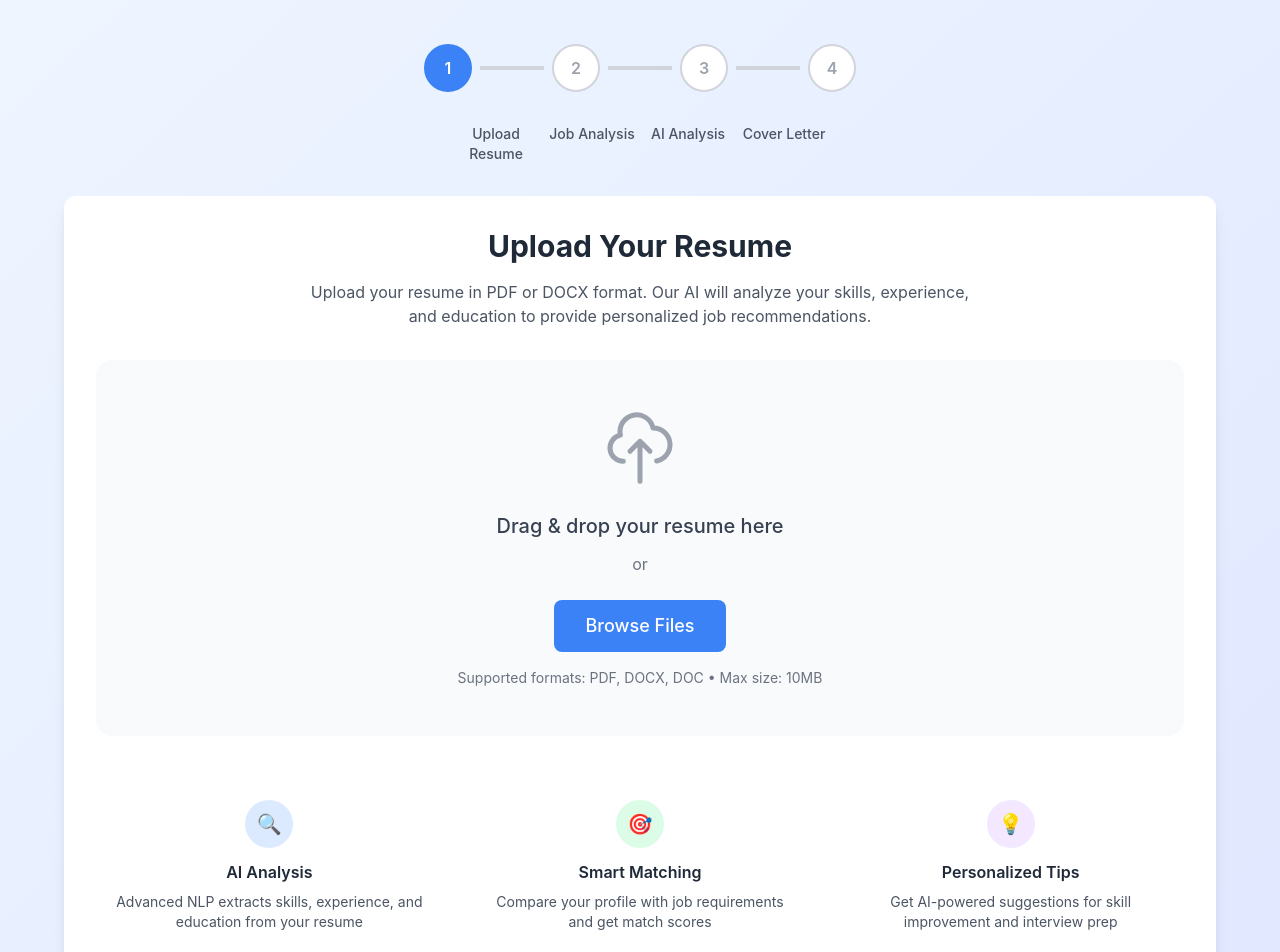
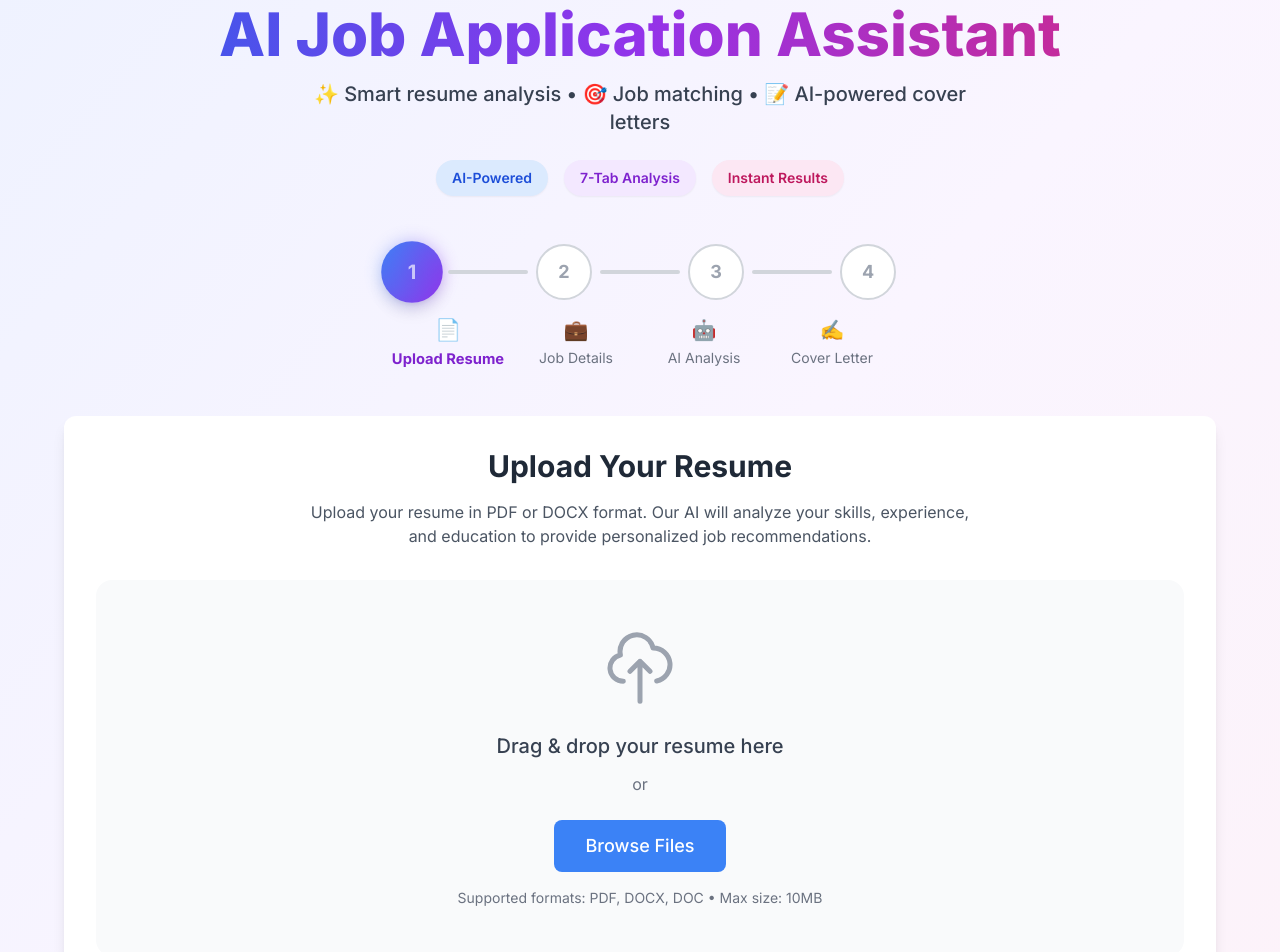
Before and after one commit to nm-safran/AI_Job_Assistant, a React (Create React App) app in the folder frontend/: page / in a window 1280 px wide. Shown: the part 120-1072 px from the top of the page. Built offline with nearby package versions, Linux system fonts and the light colour scheme; the HTML template or start-up script is replaced by a standard one.

Commit message:
feat: enhance UI components and styles for improved user experience and engagement

```diff
--- a/frontend/public/index.html
+++ b/frontend/public/index.html
@@ -4,40 +4,23 @@
     <meta charset="utf-8" />
     <link rel="icon" href="%PUBLIC_URL%/favicon.ico" />
     <meta name="viewport" content="width=device-width, initial-scale=1" />
-    <meta name="theme-color" content="#000000" />
+    <meta name="theme-color" content="#667eea" />
     <meta
       name="description"
-      content="Web site created using create-react-app"
+      content="AI-powered job application assistant with resume analysis, job matching, and cover letter generation"
     />
     <link rel="apple-touch-icon" href="%PUBLIC_URL%/logo192.png" />
-    <!--
-      manifest.json provides metadata used when your web app is installed on a
-      user's mobile device or desktop. See https://developers.google.com/web/fundamentals/web-app-manifest/
-    -->
     <link rel="manifest" href="%PUBLIC_URL%/manifest.json" />
-    <!--
-      Notice the use of %PUBLIC_URL% in the tags above.
-      It will be replaced with the URL of the `public` folder during the build.
-      Only files inside the `public` folder can be referenced from the HTML.
 
-      Unlike "/favicon.ico" or "favicon.ico", "%PUBLIC_URL%/favicon.ico" will
-      work correctly both with client-side routing and a non-root public URL.
-      Learn how to configure a non-root public URL by running `npm run build`.
-    -->
-    <title>React App</title>
+    <!-- Google Fonts -->
+    <link rel="preconnect" href="https://fonts.googleapis.com">
+    <link rel="preconnect" href="https://fonts.gstatic.com" crossorigin>
+    <link href="https://fonts.googleapis.com/css2?family=Inter:wght@400;500;600;700;800;900&display=swap" rel="stylesheet">
+
+    <title>AI Job Assistant - Smart Resume Analysis & Cover Letter Generator</title>
   </head>
   <body>
     <noscript>You need to enable JavaScript to run this app.</noscript>
     <div id="root"></div>
-    <!--
-      This HTML file is a template.
-      If you open it directly in the browser, you will see an empty page.
-
-      You can add webfonts, meta tags, or analytics to this file.
-      The build step will place the bundled scripts into the <body> tag.
-
-      To begin the development, run `npm start` or `yarn start`.
-      To create a production bundle, use `npm run build` or `yarn build`.
-    -->
   </body>
 </html>
--- a/frontend/src/App.js
+++ b/frontend/src/App.js
@@ -43,41 +43,77 @@ function App() {
   };
 
   return (
-    <div className="min-h-screen bg-gradient-to-br from-blue-50 to-indigo-100">
-      <div className="container mx-auto px-4 py-8">
-        <header className="text-center mb-12">
-          <h1 className="text-4xl font-bold text-gray-800 mb-4">
-            🤖 AI Job Application Assistant
+    <div className="min-h-screen bg-gradient-to-br from-indigo-50 via-purple-50 to-pink-50 animate-fade-in">
+      <div className="container mx-auto px-4 py-8 max-w-7xl">
+        {/* Enhanced Header */}
+        <header className="text-center mb-12 animate-slide-up">
+          <div className="inline-block mb-4">
+            <div className="text-6xl mb-4 animate-bounce">🤖</div>
+          </div>
+          <h1 className="text-5xl md:text-6xl font-extrabold bg-gradient-to-r from-blue-600 via-purple-600 to-pink-600 bg-clip-text text-transparent mb-4">
+            AI Job Application Assistant
           </h1>
-          <p className="text-lg text-gray-600">
-            Smart resume analysis, job matching, and cover letter generation
+          <p className="text-xl text-gray-700 font-medium max-w-2xl mx-auto">
+            ✨ Smart resume analysis • 🎯 Job matching • 📝 AI-powered cover letters
           </p>
+          <div className="mt-6 flex justify-center gap-4 flex-wrap">
+            <span className="px-4 py-2 bg-blue-100 text-blue-700 rounded-full text-sm font-semibold shadow-sm">AI-Powered</span>
+            <span className="px-4 py-2 bg-purple-100 text-purple-700 rounded-full text-sm font-semibold shadow-sm">7-Tab Analysis</span>
+            <span className="px-4 py-2 bg-pink-100 text-pink-700 rounded-full text-sm font-semibold shadow-sm">Instant Results</span>
+          </div>
         </header>
 
-        {/* Progress Steps */}
-        <div className="flex justify-center mb-8">
+        {/* Enhanced Progress Steps */}
+        <div className="mb-12 animate-scale-in">
+          <div className="flex justify-center mb-4">
             {[1, 2, 3, 4].map(step => (
               <div key={step} className="flex items-center">
-              <div className={`w-12 h-12 rounded-full flex items-center justify-center border-2 font-semibold transition-all ${currentStep >= step
-                ? 'bg-primary text-white border-primary'
-                : 'bg-white text-gray-400 border-gray-300'
-                }`}>
-                {step}
+                <div className="relative">
+                  <div
+                    className={`w-14 h-14 rounded-full flex items-center justify-center font-bold text-lg transition-all duration-300 ${currentStep >= step
+                        ? 'bg-gradient-to-br from-blue-500 to-purple-600 text-white shadow-lg scale-110'
+                        : 'bg-white text-gray-400 border-2 border-gray-300'
+                      }`}
+                  >
+                    {currentStep > step ? '✓' : step}
+                  </div>
+                  {currentStep === step && (
+                    <div className="absolute -inset-1 bg-gradient-to-r from-blue-500 to-purple-600 rounded-full opacity-30 blur animate-pulse"></div>
+                  )}
                 </div>
                 {step < 4 && (
-                <div className={`w-16 h-1 mx-2 transition-all ${currentStep > step ? 'bg-primary' : 'bg-gray-300'
-                  }`}></div>
+                  <div className="relative w-20 h-1 mx-2">
+                    <div className="absolute inset-0 bg-gray-300 rounded"></div>
+                    <div
+                      className={`absolute inset-0 rounded transition-all duration-500 ${currentStep > step ? 'bg-gradient-to-r from-blue-500 to-purple-600' : 'w-0'
+                        }`}
+                    ></div>
+                  </div>
                 )}
               </div>
             ))}
           </div>
 
-        {/* Step Labels */}
-        <div className="flex justify-center mb-8 text-sm font-medium text-gray-600">
-          <div className="w-24 text-center">Upload Resume</div>
-          <div className="w-24 text-center">Job Analysis</div>
-          <div className="w-24 text-center">AI Analysis</div>
-          <div className="w-24 text-center">Cover Letter</div>
+          {/* Step Labels with Icons */}
+          <div className="flex justify-center text-sm">
+            {[
+              { label: 'Upload Resume', icon: '📄' },
+              { label: 'Job Details', icon: '💼' },
+              { label: 'AI Analysis', icon: '🤖' },
+              { label: 'Cover Letter', icon: '✍️' }
+            ].map((item, idx) => (
+              <div
+                key={idx}
+                className={`w-32 text-center transition-all duration-300 ${currentStep === idx + 1
+                    ? 'text-purple-700 font-bold scale-105'
+                    : 'text-gray-500'
+                  }`}
+              >
+                <div className="text-xl mb-1">{item.icon}</div>
+                <div>{item.label}</div>
+              </div>
+            ))}
+          </div>
         </div>
 
         {/* Step Content */}
--- a/frontend/src/components/AnalysisResults.js
+++ b/frontend/src/components/AnalysisResults.js
@@ -111,23 +111,23 @@ const AnalysisResults = ({ resumeData, jobDescription, sessionId, onNext, onBack
         </div>
       </div>
 
-      {/* Instruction Banner */}
-      <div className="px-4 py-3 bg-blue-50 border-b-2 border-blue-200">
-        <p className="text-center text-sm font-semibold text-blue-800">
-          👇 Click on each tab to explore different AI analyses (7 tabs available)
+      {/* Enhanced Instruction Banner */}
+      <div className="px-6 py-4 bg-gradient-to-r from-blue-50 via-purple-50 to-pink-50 border-b-2 border-purple-200">
+        <p className="text-center text-base font-bold bg-gradient-to-r from-blue-600 to-purple-600 bg-clip-text text-transparent">
+          ✨ Click on each tab below to explore comprehensive AI analyses (7 tabs available) ✨
         </p>
       </div>
 
-      {/* Tab Navigation - PROMINENTLY STYLED */}
-      <div className="border-b-2 border-gray-300 bg-gray-50">
+      {/* Enhanced Tab Navigation */}
+      <div className="border-b-2 border-gray-200 bg-gradient-to-r from-gray-50 to-white sticky top-0 z-10 shadow-sm">
         <div className="flex overflow-x-auto">
           {TABS.map(tab => (
             <button
               key={tab}
               onClick={() => setActiveTab(tab)}
-              className={`px-6 py-4 font-bold text-sm border-b-4 transition-all whitespace-nowrap ${activeTab === tab
-                ? 'border-blue-600 text-blue-600 bg-white'
-                : 'border-transparent text-gray-600 hover:text-blue-500 hover:bg-gray-100'
+              className={`relative px-6 py-4 font-bold text-sm border-b-4 transition-all duration-300 whitespace-nowrap ${activeTab === tab
+                  ? 'border-purple-600 text-purple-700 bg-white shadow-md scale-105'
+                  : 'border-transparent text-gray-600 hover:text-purple-500 hover:bg-purple-50 hover:scale-102'
                 }`}
             >
               {tab === 'overview' && '📊 Overview'}
@@ -146,24 +146,30 @@ const AnalysisResults = ({ resumeData, jobDescription, sessionId, onNext, onBack
       <div className="p-8">
         {activeTab === 'overview' && (
           <div className="space-y-8">
-            {/* Skills Summary */}
+            {/* Enhanced Skills Summary */}
             <div className="grid grid-cols-1 md:grid-cols-3 gap-6">
-              <div className="text-center p-6 bg-green-50 rounded-xl border border-green-200">
-                <div className="text-3xl font-bold text-green-600 mb-2">{match_analysis.matching_skills.length}</div>
-                <div className="text-green-800 font-medium">Matching Skills</div>
-                <div className="text-green-600 text-sm mt-2">Skills you have that match the job</div>
+              <div className="text-center p-8 bg-gradient-to-br from-green-50 to-emerald-100 rounded-2xl border-2 border-green-200 shadow-lg hover:shadow-xl transition-all duration-300 hover:-translate-y-1">
+                <div className="text-5xl font-extrabold bg-gradient-to-r from-green-600 to-emerald-600 bg-clip-text text-transparent mb-3">
+                  {match_analysis.matching_skills.length}
+                </div>
+                <div className="text-green-900 font-bold text-lg mb-2">Matching Skills</div>
+                <div className="text-green-700 text-sm mt-2">✅ Skills you have that match the job</div>
               </div>
 
-              <div className="text-center p-6 bg-red-50 rounded-xl border border-red-200">
-                <div className="text-3xl font-bold text-red-600 mb-2">{match_analysis.missing_skills.length}</div>
-                <div className="text-red-800 font-medium">Missing Skills</div>
-                <div className="text-red-600 text-sm mt-2">Skills needed for this job</div>
+              <div className="text-center p-8 bg-gradient-to-br from-red-50 to-pink-100 rounded-2xl border-2 border-red-200 shadow-lg hover:shadow-xl transition-all duration-300 hover:-translate-y-1">
+                <div className="text-5xl font-extrabold bg-gradient-to-r from-red-600 to-pink-600 bg-clip-text text-transparent mb-3">
+                  {match_analysis.missing_skills.length}
+                </div>
+                <div className="text-red-900 font-bold text-lg mb-2">Missing Skills</div>
+                <div className="text-red-700 text-sm mt-2">📚 Skills to learn for this job</div>
               </div>
 
-              <div className="text-center p-6 bg-blue-50 rounded-xl border border-blue-200">
-                <div className="text-3xl font-bold text-blue-600 mb-2">{match_analysis.resume_skills_count}</div>
-                <div className="text-blue-800 font-medium">Total Skills</div>
-                <div className="text-blue-600 text-sm mt-2">Skills identified in your resume</div>
+              <div className="text-center p-8 bg-gradient-to-br from-blue-50 to-purple-100 rounded-2xl border-2 border-blue-200 shadow-lg hover:shadow-xl transition-all duration-300 hover:-translate-y-1">
+                <div className="text-5xl font-extrabold bg-gradient-to-r from-blue-600 to-purple-600 bg-clip-text text-transparent mb-3">
+                  {match_analysis.resume_skills_count}
+                </div>
+                <div className="text-blue-900 font-bold text-lg mb-2">Total Skills</div>
+                <div className="text-blue-700 text-sm mt-2">🎯 Skills identified in your resume</div>
               </div>
             </div>
 
@@ -267,26 +273,29 @@ const AnalysisResults = ({ resumeData, jobDescription, sessionId, onNext, onBack
         )}
       </div>
 
-      {/* Navigation */}
-      <div className="px-8 py-6 border-t-2 border-gray-300 bg-gray-50">
+      {/* Enhanced Navigation */}
+      <div className="px-8 py-8 border-t-2 border-purple-200 bg-gradient-to-r from-gray-50 to-white">
         <div className="flex justify-between items-center">
           <button
             onClick={onBack}
-            className="bg-gray-300 text-gray-700 px-8 py-3 rounded-lg hover:bg-gray-400 transition-colors font-medium shadow"
+            className="group bg-white text-gray-700 px-8 py-4 rounded-xl hover:bg-gray-100 transition-all duration-300 font-semibold shadow-md hover:shadow-lg border-2 border-gray-200 hover:border-gray-300 flex items-center gap-2"
           >
-            ← Back to Job Description
+            <span className="group-hover:-translate-x-1 transition-transform duration-300">←</span>
+            Back to Job Description
           </button>
 
           <div className="text-center">
-            <p className="text-sm text-gray-600 mb-2">Explore all 7 tabs above ☝️</p>
+            <p className="text-sm text-purple-600 mb-3 font-semibold animate-pulse">✨ Explore all 7 tabs above ☝️</p>
             <button
               onClick={() => {
                 window.scrollTo(0, 0);
                 onNext(matchAnalysis);
               }}
-              className="bg-blue-600 text-white px-8 py-3 rounded-lg hover:bg-blue-700 transition-colors font-bold shadow-lg"
+              className="group bg-gradient-to-r from-blue-600 via-purple-600 to-pink-600 text-white px-10 py-4 rounded-xl hover:shadow-2xl transition-all duration-300 font-bold text-lg hover:scale-105 transform flex items-center gap-2 mx-auto"
             >
-              Generate Cover Letter →
+              <span className="text-xl">✍️</span>
+              Generate Cover Letter
+              <span className="group-hover:translate-x-1 transition-transform duration-300">→</span>
             </button>
           </div>
         </div>
--- a/frontend/src/components/ResumeUpload.js
+++ b/frontend/src/components/ResumeUpload.js
@@ -72,8 +72,8 @@ const ResumeUpload = ({ onUpload }) => {
 
       <div
         className={`border-3 border-dashed rounded-2xl p-12 text-center cursor-pointer transition-all duration-300 ${isDragging
-            ? 'border-primary bg-blue-50 scale-105'
-            : 'border-gray-300 bg-gray-50 hover:border-primary hover:bg-blue-50'
+          ? 'border-primary bg-blue-50 scale-105'
+          : 'border-gray-300 bg-gray-50 hover:border-primary hover:bg-blue-50'
           } ${isUploading ? 'opacity-50' : ''}`}
         onDragOver={handleDragOver}
         onDragLeave={handleDragLeave}
@@ -117,30 +117,30 @@ const ResumeUpload = ({ onUpload }) => {
         />
       </div>
 
-      {/* Features */}
+      {/* Enhanced Features Grid */}
       <div className="grid grid-cols-1 md:grid-cols-3 gap-6 mt-12">
-        <div className="text-center p-4">
-          <div className="bg-blue-100 w-12 h-12 rounded-full flex items-center justify-center mx-auto mb-3">
-            <span className="text-blue-600 text-xl">🔍</span>
+        <div className="text-center p-6 bg-gradient-to-br from-blue-50 to-blue-100 rounded-xl hover:shadow-lg transition-all duration-300 hover:-translate-y-1">
+          <div className="bg-gradient-to-br from-blue-500 to-blue-600 w-14 h-14 rounded-full flex items-center justify-center mx-auto mb-4 shadow-lg">
+            <span className="text-white text-2xl">🔍</span>
           </div>
-          <h3 className="font-semibold text-gray-800 mb-2">AI Analysis</h3>
-          <p className="text-gray-600 text-sm">Advanced NLP extracts skills, experience, and education from your resume</p>
+          <h3 className="font-bold text-gray-800 mb-2 text-lg">AI Analysis</h3>
+          <p className="text-gray-600 text-sm leading-relaxed">Advanced NLP extracts skills, experience, and education from your resume</p>
         </div>
 
-        <div className="text-center p-4">
-          <div className="bg-green-100 w-12 h-12 rounded-full flex items-center justify-center mx-auto mb-3">
-            <span className="text-green-600 text-xl">🎯</span>
+        <div className="text-center p-6 bg-gradient-to-br from-green-50 to-green-100 rounded-xl hover:shadow-lg transition-all duration-300 hover:-translate-y-1">
+          <div className="bg-gradient-to-br from-green-500 to-green-600 w-14 h-14 rounded-full flex items-center justify-center mx-auto mb-4 shadow-lg">
+            <span className="text-white text-2xl">🎯</span>
           </div>
-          <h3 className="font-semibold text-gray-800 mb-2">Smart Matching</h3>
-          <p className="text-gray-600 text-sm">Compare your profile with job requirements and get match scores</p>
+          <h3 className="font-bold text-gray-800 mb-2 text-lg">Smart Matching</h3>
+          <p className="text-gray-600 text-sm leading-relaxed">Compare your profile with job requirements and get match scores</p>
         </div>
 
-        <div className="text-center p-4">
-          <div className="bg-purple-100 w-12 h-12 rounded-full flex items-center justify-center mx-auto mb-3">
-            <span className="text-purple-600 text-xl">💡</span>
+        <div className="text-center p-6 bg-gradient-to-br from-purple-50 to-purple-100 rounded-xl hover:shadow-lg transition-all duration-300 hover:-translate-y-1">
+          <div className="bg-gradient-to-br from-purple-500 to-purple-600 w-14 h-14 rounded-full flex items-center justify-center mx-auto mb-4 shadow-lg">
+            <span className="text-white text-2xl">💡</span>
           </div>
-          <h3 className="font-semibold text-gray-800 mb-2">Personalized Tips</h3>
-          <p className="text-gray-600 text-sm">Get AI-powered suggestions for skill improvement and interview prep</p>
+          <h3 className="font-bold text-gray-800 mb-2 text-lg">Personalized Tips</h3>
+          <p className="text-gray-600 text-sm leading-relaxed">Get AI-powered suggestions for skill improvement and interview prep</p>
         </div>
       </div>
     </div>
--- a/frontend/src/index.css
+++ b/frontend/src/index.css
@@ -2,16 +2,104 @@
 @tailwind components;
 @tailwind utilities;
 
+@layer base {
+  html {
+    scroll-behavior: smooth;
+  }
+
   body {
     margin: 0;
-  font-family: -apple-system, BlinkMacSystemFont, 'Segoe UI', 'Roboto', 'Oxygen',
+    font-family: 'Inter', -apple-system, BlinkMacSystemFont, 'Segoe UI', 'Roboto', 'Oxygen',
       'Ubuntu', 'Cantarell', 'Fira Sans', 'Droid Sans', 'Helvetica Neue',
       sans-serif;
     -webkit-font-smoothing: antialiased;
     -moz-osx-font-smoothing: grayscale;
+    background: linear-gradient(135deg, #667eea 0%, #764ba2 100%);
   }
 
   code {
     font-family: source-code-pro, Menlo, Monaco, Consolas, 'Courier New',
       monospace;
   }
+}
+
+@layer components {
+  .gradient-text {
+    @apply bg-gradient-to-r from-blue-600 to-purple-600 bg-clip-text text-transparent;
+  }
+
+  .card-hover {
+    @apply transition-all duration-300 hover:shadow-2xl hover:-translate-y-1;
+  }
+
+  .btn-primary {
+    @apply bg-gradient-to-r from-blue-600 to-purple-600 text-white font-semibold py-3 px-6 rounded-lg shadow-lg hover:shadow-xl transition-all duration-300 hover:scale-105;
+  }
+
+  .btn-secondary {
+    @apply bg-white text-gray-700 font-semibold py-3 px-6 rounded-lg shadow-md hover:shadow-lg transition-all duration-300 border-2 border-gray-200 hover:border-blue-400;
+  }
+}
+
+@layer utilities {
+  .animate-fade-in {
+    animation: fadeIn 0.5s ease-in;
+  }
+
+  .animate-slide-up {
+    animation: slideUp 0.5s ease-out;
+  }
+
+  .animate-scale-in {
+    animation: scaleIn 0.3s ease-out;
+  }
+}
+
+@keyframes fadeIn {
+  from {
+    opacity: 0;
+  }
+  to {
+    opacity: 1;
+  }
+}
+
+@keyframes slideUp {
+  from {
+    transform: translateY(30px);
+    opacity: 0;
+  }
+  to {
+    transform: translateY(0);
+    opacity: 1;
+  }
+}
+
+@keyframes scaleIn {
+  from {
+    transform: scale(0.9);
+    opacity: 0;
+  }
+  to {
+    transform: scale(1);
+    opacity: 1;
+  }
+}
+
+/* Custom scrollbar */
+::-webkit-scrollbar {
+  width: 10px;
+}
+
+::-webkit-scrollbar-track {
+  background: #f1f1f1;
+}
+
+::-webkit-scrollbar-thumb {
+  background: linear-gradient(180deg, #667eea 0%, #764ba2 100%);
+  border-radius: 5px;
+}
+
+::-webkit-scrollbar-thumb:hover {
+  background: linear-gradient(180deg, #764ba2 0%, #667eea 100%);
+}
```
Also changed, not shown: 1 other file (tests, documents, lock files or other folders). Lines whose indentation alone changed are shown as unchanged.
